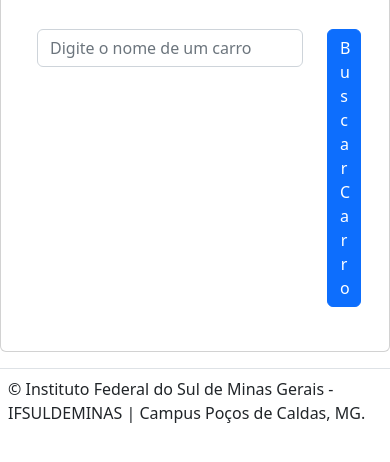
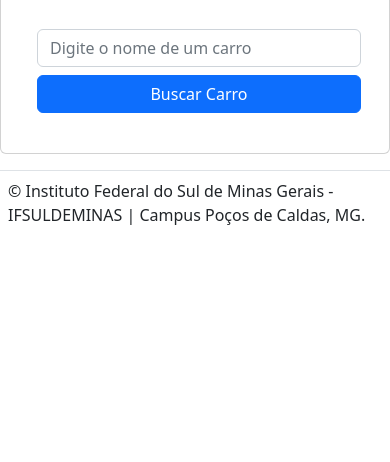
Before and after one commit to AdrianDamiao/Concessionaria, a website: page pages/listagem.html in a window 390 px wide. Shown: the part 218-680 px from the top of the page. Drawn offline with nearby package versions, Linux system fonts and the light colour scheme.

Commit message:
Corrige algumas responsividades

```diff
--- a/pages/listagem.html
+++ b/pages/listagem.html
@@ -52,11 +52,11 @@
 
     <div class="card-body mb-4">
       <form class="ms-2 mt-3 pe-2 row w-100">
-        <div class="col-10">
+        <div class="col-md-10 mb-2">
           <input type="text" class="form-control" id="searchInput" placeholder="Digite o nome de um carro" />
         </div>
-        <div class="col-2">
-          <button type="submit" class="btn btn-primary mb-1 w-100">
+        <div class="col-md-2">
+          <button type="submit" class="btn btn-primary w-100">
             Buscar Carro
           </button>
         </div>
--- a/src/js/carsCard.js
+++ b/src/js/carsCard.js
@@ -18,8 +18,8 @@ const addcarIntoDom = ({
     div.classList.add("card", "m-3");
     div.innerHTML = `
       <div class="row g-3">
-          <div class="col-md-4 text-center">
-              <img src="../src/fotos/${photo}.jpg" onerror="javascript:this.src='../src/fotos/default.jpg'" class="img-thumbnail m-3">
+          <div class="col-md-4 p-3 text-center">
+              <img src="../src/fotos/${photo}.jpg" onerror="javascript:this.src='../src/fotos/default.jpg'" class="img-thumbnail">
           </div>
           <div class="col-md-8">
               <div class="card-body">
```
